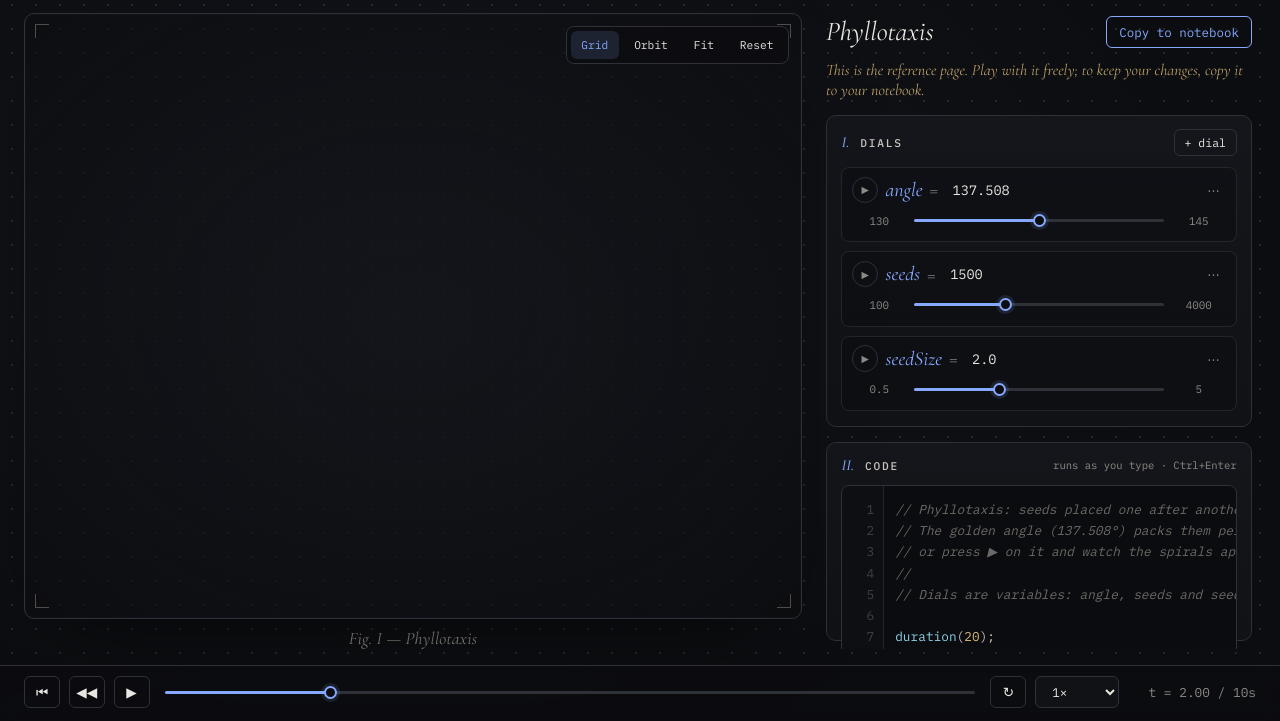
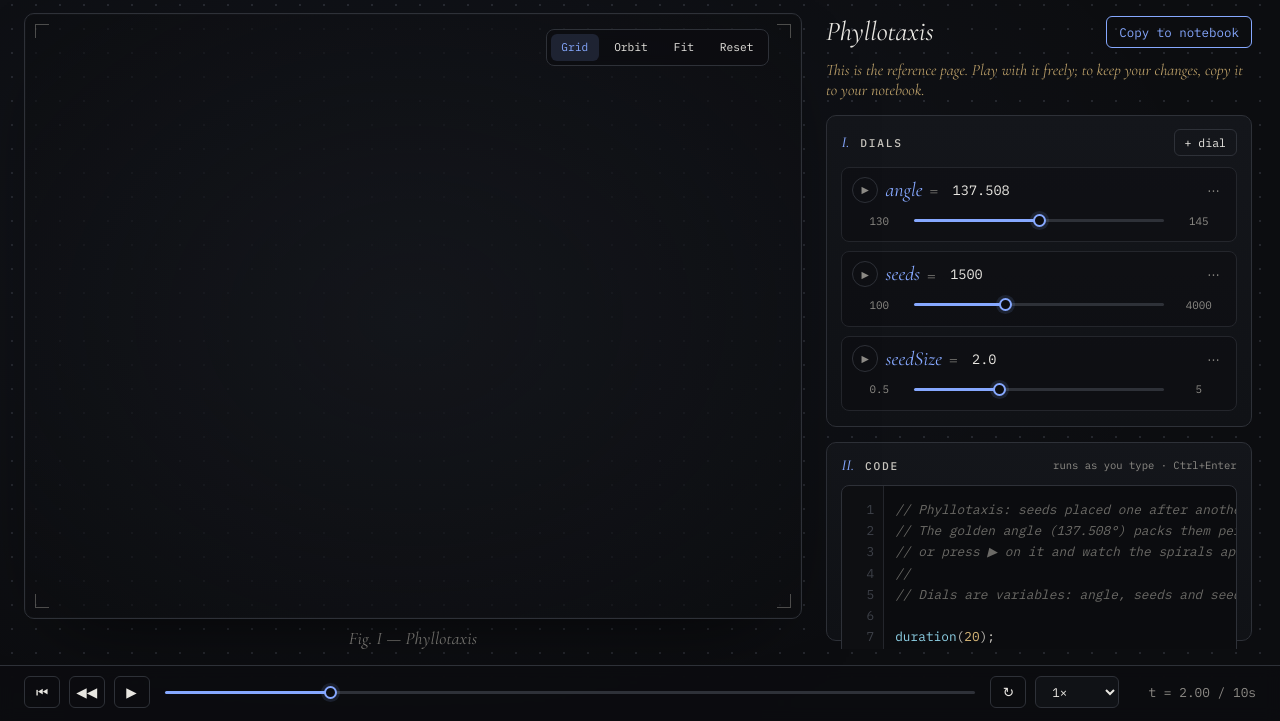
Before and after one commit to bktruong-dev/atelier, a website built with Vite: page index.html in a window 1280 px wide. Shown: the part 79-800 px from the top of the page. Built offline with nearby package versions, Linux system fonts and the light colour scheme.

Commit message:
Keep the desktop layout from scrolling; thin scrollbars; move overlays off the corner marks

```diff
--- a/src/style.css
+++ b/src/style.css
@@ -18,6 +18,17 @@
 }
 * { box-sizing: border-box; }
 html, body { margin: 0; }
+/* Desktop is an app-like layout: only the panel and editor scroll, never the page.
+   clip (not hidden) also stops focus() and scrollIntoView from shifting it. */
+@media (min-width: 901px) {
+  html, body { overflow: clip; }
+}
+* { scrollbar-width: thin; scrollbar-color: #2e3138 transparent; }
+::-webkit-scrollbar { width: 8px; height: 8px; }
+::-webkit-scrollbar-track, ::-webkit-scrollbar-corner { background: transparent; }
+::-webkit-scrollbar-thumb { background: #2e3138; border-radius: 8px; border: 2px solid transparent; background-clip: padding-box; }
+::-webkit-scrollbar-thumb:hover { background-color: #3d4048; }
+::-webkit-scrollbar-button { display: none; }
 body {
   background:
     radial-gradient(1200px 700px at 30% 40%, rgba(134, 168, 255, 0.05), transparent 70%),
@@ -102,7 +113,7 @@ input[type="number"]::-webkit-inner-spin-button, input[type="number"]::-webkit-o
   background: radial-gradient(ellipse at center, rgba(20, 22, 27, 0.85), rgba(12, 13, 16, 0.6));
   border: 1px solid var(--line); border-radius: 10px;
   box-shadow: 0 30px 80px -40px rgba(0, 0, 0, 0.8), inset 0 0 0 1px rgba(255, 255, 255, 0.015);
-  overflow: hidden;
+  overflow: clip;
 }
 #canvas { position: absolute; inset: 0; width: 100%; height: 100%; display: block; cursor: grab; touch-action: none; }
 #canvas.dragging { cursor: grabbing; }
@@ -112,11 +123,11 @@ input[type="number"]::-webkit-inner-spin-button, input[type="number"]::-webkit-o
 .corner.bl { bottom: 10px; left: 10px; border-width: 0 0 1px 1px; }
 .corner.br { bottom: 10px; right: 10px; border-width: 0 1px 1px 0; }
 .coords {
-  position: absolute; left: 0.85rem; bottom: 0.7rem; font: 0.7rem var(--mono); color: var(--ink-dim);
+  position: absolute; left: 2rem; bottom: 0.65rem; font: 0.7rem var(--mono); color: var(--ink-dim);
   pointer-events: none; letter-spacing: 0.02em;
 }
 .view-tools {
-  position: absolute; right: 0.75rem; top: 0.75rem; display: flex; gap: 0.3rem;
+  position: absolute; right: 2rem; top: 0.9rem; display: flex; gap: 0.3rem;
   padding: 0.25rem; background: rgba(12, 13, 16, 0.75); border: 1px solid var(--line); border-radius: 8px;
   backdrop-filter: blur(6px);
 }
@@ -203,7 +214,7 @@ input[type="range"]::-moz-range-thumb {
 
 /* code */
 .code { display: flex; flex-direction: column; flex: 1; min-height: 0; }
-.editor { position: relative; flex: 1; min-height: 280px; border: 1px solid var(--line); border-radius: 8px; background: #0b0c0f; overflow: hidden; }
+.editor { position: relative; flex: 1; min-height: 280px; border: 1px solid var(--line); border-radius: 8px; background: #0b0c0f; overflow: clip; }
 .editor:focus-within { border-color: rgba(134, 168, 255, 0.6); }
 .gutter {
   position: absolute; top: 0; bottom: 0; left: 0; width: 2.6rem; margin: 0; padding: 0.8rem 0.55rem 0.8rem 0;
```
